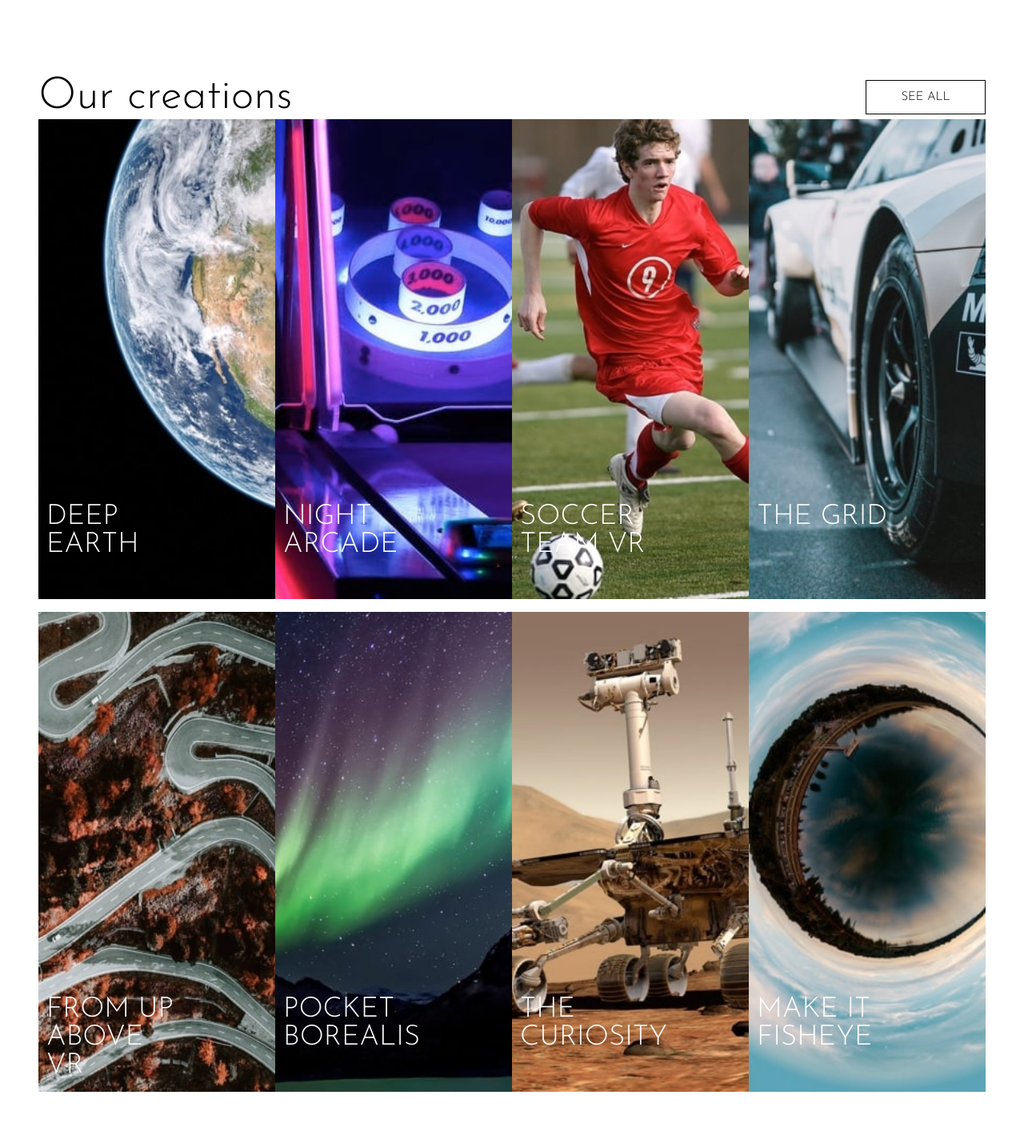
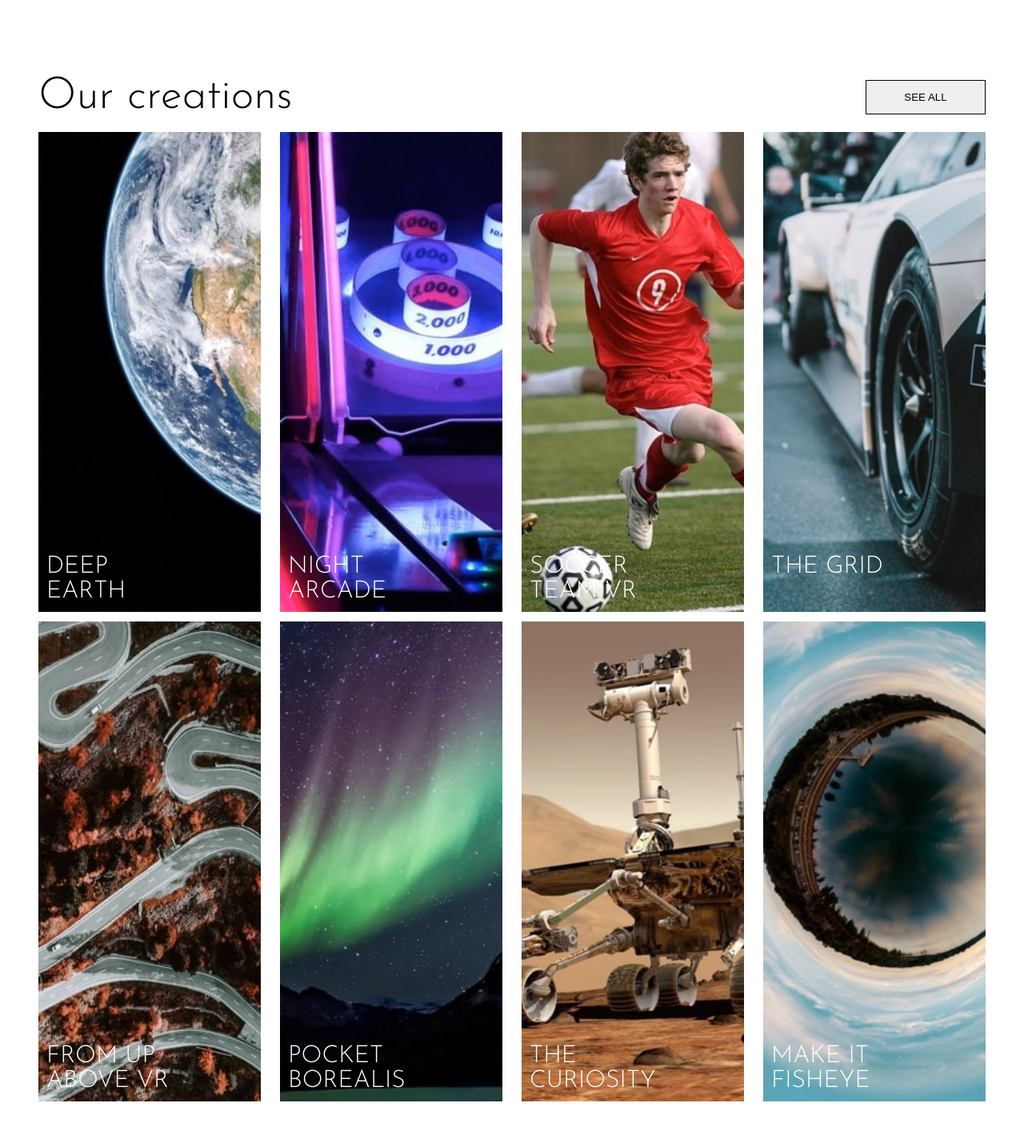
Before and after one commit to maxenceyrowah/loopstudios-landing-main, a React (Create React App) app: page / in a window 1280 px wide. Shown: the part 1216-2650 px from the top of the page at 80% size. Built offline with nearby package versions, Linux system fonts and the light colour scheme.

Commit message:
feat: improve style of sectionTwo

```diff
--- a/src/components/Main-content/SectionTwo.js
+++ b/src/components/Main-content/SectionTwo.js
@@ -2,61 +2,75 @@ import { Grid, Hidden } from '@material-ui/core';
 
 const SectionTwo = () => {
   return (
-    <Grid container className="section-two">
-      <Grid item md={12} sm={12} xs={12}>
+    <Grid container className="section-two" spacing={2}>
+      <Grid item md={12} xs={12}>
         <Grid container alignItems="center">
           <Grid item md={6} xs={12}>
             <div className="title title--mod">Our creations</div>
           </Grid>
 
-          <Grid item md={6} className="container-button d-none">
-            <div className="button">See all</div>
+          <Grid item md={6}>
+            <div className="container-button d-none">
+              <button className="button"> See all</button>
+            </div>
           </Grid>
         </Grid>
       </Grid>
 
-      <Grid item md={12} sm={12} xs={12}>
-        <Grid container spacing={2}>
       <Grid item md={12} xs={12}>
-            <Grid container className="row-1">
-              <Grid item md={3} xs={12} className="col--mod">
+        <Grid container spacing={3} className="row-1">
+          <Grid item md={3} xs={12}>
+            <div className="column-1">
               <p className="description">Deep earth</p>
+            </div>
           </Grid>
-              <Grid item md={3} xs={12} className="col--mod">
+          <Grid item md={3} xs={12}>
+            <div className="column-2">
               <p className="description">Night arcade</p>
+            </div>
           </Grid>
-              <Grid item md={3} xs={12} className="col--mod">
+          <Grid item md={3} xs={12}>
+            <div className="column-3">
               <p className="description">Soccer team VR</p>
+            </div>
           </Grid>
-              <Grid item md={3} xs className="col--mod">
+          <Grid item md={3} xs={12}>
+            <div className="column-4">
               <p className="description">The grid</p>
-              </Grid>
+            </div>
           </Grid>
         </Grid>
 
-          <Grid item md={12} xs={12} sm>
-            <Grid container className="row-2">
-              <Grid item md={3} xs={12} className="col--mod">
+        <Grid container spacing={3} className="row-2">
+          <Grid item md={3} xs={12}>
+            <div className="column-1">
               <p className="description">From up above VR</p>
+            </div>
           </Grid>
-              <Grid item md={3} xs={12} className="col--mod">
+          <Grid item md={3} xs={12}>
+            <div className="column-2">
               <p className="description">Pocket borealis</p>
+            </div>
           </Grid>
-              <Grid item md={3} xs={12} className="col--mod">
+          <Grid item md={3} xs={12}>
+            <div className="column-3">
               <p className="description">The curiosity</p>
+            </div>
           </Grid>
-              <Grid item md={3} xs={12} className="col--mod">
+          <Grid item md={3} xs={12}>
+            <div className="column-4">
               <p className="description">Make it fisheye</p>
-              </Grid>
+            </div>
           </Grid>
         </Grid>
 
         <Hidden mdUp>
-            <Grid item md={12} xs={12} className="container-button">
-              <div className="button button--mod">See all</div>
+          <Grid item md={12} xs={12}>
+            <div className="container-button">
+              <button className="button button--mod">See all</button>
+            </div>
           </Grid>
         </Hidden>
-        </Grid>
       </Grid>
     </Grid>
   );
--- a/src/styles/custom/main.scss
+++ b/src/styles/custom/main.scss
@@ -1,18 +1,22 @@
 $repeat: no-repeat;
 $size: cover;
 $height: 600px;
+$heightResponsive: 210px;
 $cursor: pointer;
 $opacity: 0.4;
 $transition: 0.3s;
 
-@mixin background-shared {
+@mixin background-shared($image) {
+  background-image: url($image);
   background-repeat: $repeat;
   background-size: $size;
   cursor: $cursor;
-  &:hover {
-    opacity: 0.4;
-    transition: 0.3s;
-  }
+  height: $height;
+}
+
+@mixin  background-responsive($image){
+  background-image: url($image);
+  height: $heightResponsive;
 }
 
 .main {
@@ -72,62 +76,57 @@ $transition: 0.3s;
     }
 
     .description {
-      font-size: 35px;
+      font-size: 30px;
       text-transform: uppercase;
       width: 165px;
       position: relative;
-      top: 30rem;
+      top: 33rem;
       margin-left: 10px;
       color: white;
     }
 
     .row-1 {
-      height: 600px;
-
-      .col--mod:nth-child(1) {
-        background-image: url('../../shared/images/desktop/image-deep-earth.jpg');
-        @include background-shared;
+      .column-1 {
+        @include background-shared('../../shared/images/desktop/image-deep-earth.jpg');
       }
-
-      .col--mod:nth-child(2) {
-        background-image: url('../../shared/images/desktop/image-night-arcade.jpg');
-        @include background-shared;
+      .column-2 {
+        @include background-shared('../../shared/images/desktop/image-night-arcade.jpg');
       }
-
-      .col--mod:nth-child(3) {
-        background-image: url('../../shared/images/desktop/image-soccer-team.jpg');
-        @include background-shared;
+      .column-3 {
+        @include background-shared('../../shared/images/desktop/image-soccer-team.jpg');
       }
-
-      .col--mod:nth-child(4) {
-        background-image: url('../../shared/images/desktop/image-grid.jpg');
-        @include background-shared;
+      .column-4 {
+        @include background-shared('../../shared/images/desktop/image-grid.jpg');
       }
     }
 
     .row-2 {
-      height: 600px;
-
-      .col--mod:nth-child(1) {
-        background-image: url('../../shared/images/desktop/image-from-above.jpg');
-        @include background-shared;
+      .column-1 {
+        @include background-shared('../../shared/images/desktop/image-from-above.jpg');
       }
-      .col--mod:nth-child(2) {
-        background-image: url('../../shared/images/desktop/image-pocket-borealis.jpg');
-        @include background-shared;
+      .column-2 {
+        @include background-shared('../../shared/images/desktop/image-pocket-borealis.jpg');
       }
-      .col--mod:nth-child(3) {
-        background-image: url('../../shared/images/desktop/image-curiosity.jpg');
-        @include background-shared;
+      .column-3 {
+        @include background-shared('../../shared/images/desktop/image-curiosity.jpg');
       }
-      .col--mod:nth-child(4) {
-        background-image: url('../../shared/images/desktop/image-fisheye.jpg');
-        @include background-shared;
+      .column-4 {
+        @include background-shared('../../shared/images/desktop/image-fisheye.jpg');
       }
     }
   }
 
   @media screen and (max-width: 960px) {
+
+    .bloc-1 {
+      background-image: url('../../shared/images/desktop/image-interactive.jpg');
+      height: 250px;
+      background-repeat: no-repeat;
+      background-position: center;
+      background-size: contain;
+    }
+
+
     //section-one
     .bloc-2 {
       position: relative;
@@ -135,10 +134,12 @@ $transition: 0.3s;
       left: 0;
       margin: auto;
       text-align: center;
+
+      .bloc-2-title {
+        font-size: 30px;
+      }
     }
-    .bloc-2-title {
-      font-size: 30px;
-    }
+
 
     //section-two
     .section-two {
@@ -150,44 +151,41 @@ $transition: 0.3s;
       }
       .title--mod {
         text-align: center;
+        font-size: 30px;
       }
 
       .description {
         position: relative;
-        top: 3rem;
+        top: 8rem;
         margin-left: 10px;
       }
 
       .row-1 {
-        gap: 20px;
-
-        .col--mod:nth-child(1) {
-          background-image: url('../../shared/images/mobile/image-deep-earth.jpg');
+        .column-1 {
+          @include background-responsive('../../shared/images/mobile/image-deep-earth.jpg');
         }
-        .col--mod:nth-child(2) {
-          background-image: url('../../shared/images/mobile/image-night-arcade.jpg');
+        .column-2 {
+          @include background-responsive('../../shared/images/mobile/image-night-arcade.jpg');
         }
-        .col--mod:nth-child(3) {
-          background-image: url('../../shared/images/mobile/image-soccer-team.jpg');
+        .column-3 {
+          @include background-responsive('../../shared/images/mobile/image-soccer-team.jpg');
         }
-        .col--mod:nth-child(4) {
-          background-image: url('../../shared/images/mobile/image-grid.jpg');
+        .column-4 {
+          @include background-responsive('../../shared/images/mobile/image-grid.jpg');
         }
       }
       .row-2 {
-        gap: 20px;
-
-        .col--mod:nth-child(1) {
-          background-image: url('../../shared/images/mobile/image-from-above.jpg');
+        .column-1 {
+          @include background-responsive('../../shared/images/mobile/image-from-above.jpg');
         }
-        .col--mod:nth-child(2) {
-          background-image: url('../../shared/images/mobile/image-pocket-borealis.jpg');
+        .column-2 {
+          @include background-responsive('../../shared/images/mobile/image-pocket-borealis.jpg');
         }
-        .col--mod:nth-child(3) {
-          background-image: url('../../shared/images/mobile/image-curiosity.jpg');
+        .column-3 {
+          @include background-responsive('../../shared/images/mobile/image-curiosity.jpg');
         }
-        .col--mod:nth-child(4) {
-          background-image: url('../../shared/images/mobile/image-fisheye.jpg');
+        .column-4 {
+          @include background-responsive('../../shared/images/mobile/image-fisheye.jpg');
         }
       }
     }
```
Lines whose indentation alone changed are shown as unchanged.
